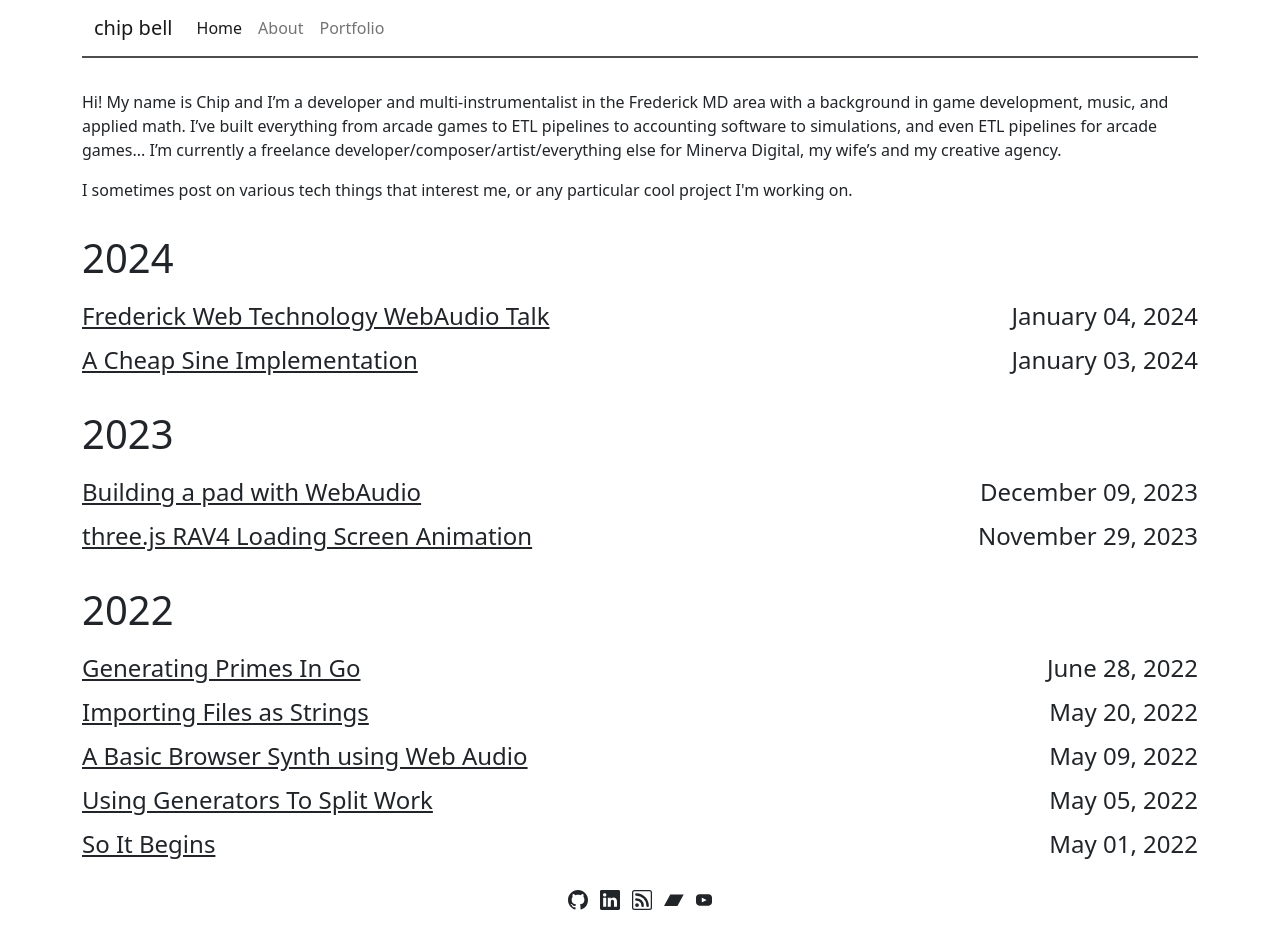
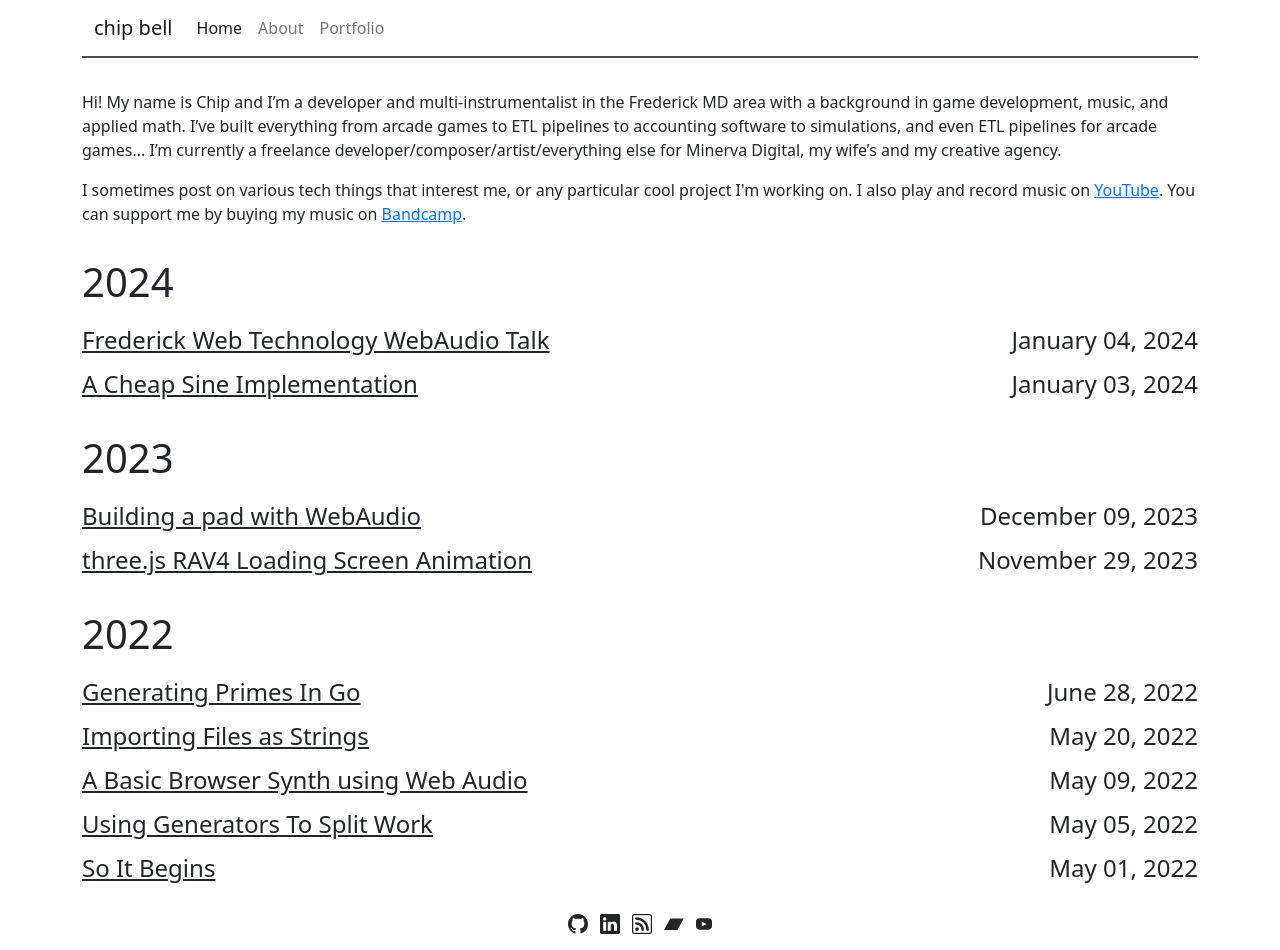
Before and after one commit to chipbell4/chipbell4.github.io, a Jekyll site: the page built from index.html, in a window 1280 px wide. Built offline with Jekyll 4.4.1, drawn with Linux system fonts in a browser that asks for light colours; nearby versions of some CDN libraries; before the commit the page ends 926 px from its top, so only the background shows below that.

Commit message:
Some links

```diff
--- a/index.html
+++ b/index.html
@@ -9,6 +9,10 @@ layout: default
   </p>
   <p>
   I sometimes post on various tech things that interest me, or any particular cool project I'm working on.
+  I also play and record music on
+  <a href="https://www.youtube.com/channel/UCCSvlNXsorOObYi6iVQC9IA">YouTube</a>.
+  You can support me by buying my music on
+  <a href="https://chipbell.bandcamp.com">Bandcamp</a>.
   </p>
 </div>
 <div class="archive">
```
